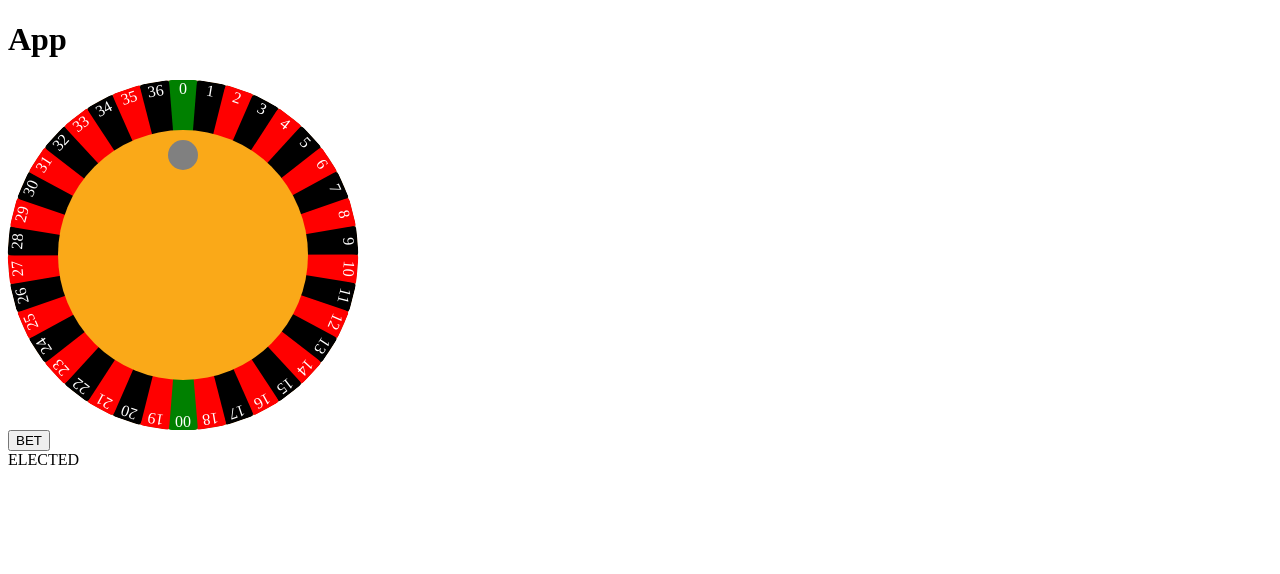
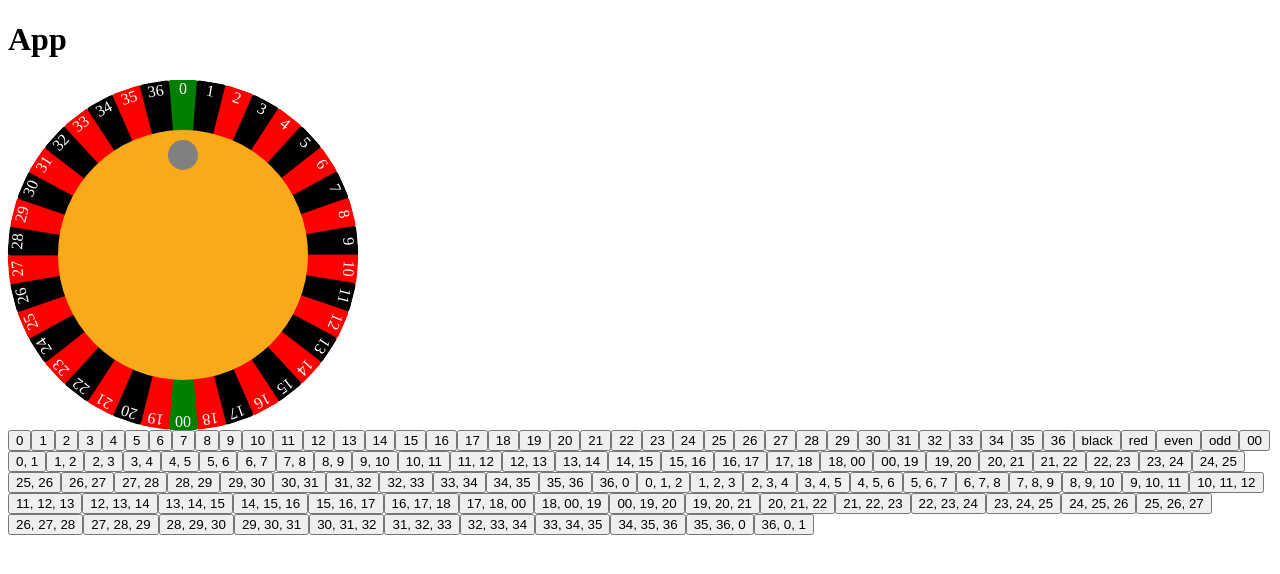
Before and after one commit to codetapacademy/all-on-red-with-react, a React (Create React App) app: page / in a window 1280 px wide. Shown: the top 574 px of the page. Built offline with nearby package versions, Linux system fonts and the light colour scheme.

Commit message:
feat: [psyhedeliq] display the elections on screen this closes #25

```diff
--- a/src/component/circle/circle.component.jsx
+++ b/src/component/circle/circle.component.jsx
@@ -5,6 +5,7 @@ import Sphere from '../sphere';
 import Elected from '../elected/elected.component';
 
 const Circle = () => {
+  const [elected, setElected] = useState(null);
   const [win, setWin] = useState({ animationPlayState: 'paused' });
   const length = 18;
   const numberSlotList = [
@@ -43,6 +44,10 @@ const Circle = () => {
     });
   };
 
+  const handleElect = (key, multiplier) => {
+    setElected({ key, multiplier });
+  };
+
   return (
     <StyledCircleWrapper>
       <StyledCircle side={350}>
@@ -51,8 +56,8 @@ const Circle = () => {
         ))}
       </StyledCircle>
       <Sphere win={win} />
-      <button onClick={bet}>BET</button>
-      <Elected numberSlotList={numberSlotList} />
+      {elected && <button onClick={bet}>Spin Roulette</button>}
+      <Elected numberSlotList={numberSlotList} handleElect={handleElect} />
     </StyledCircleWrapper>
   );
 };
--- a/src/component/elected/elected.component.jsx
+++ b/src/component/elected/elected.component.jsx
@@ -1,7 +1,7 @@
 import React from 'react';
 import { StyledElected } from './elected.style';
 
-const Elected = ({ numberSlotList }) => {
+const Elected = ({ numberSlotList, handleElect }) => {
   const election = {
     black: 1,
     red: 1,
@@ -39,7 +39,15 @@ const Elected = ({ numberSlotList }) => {
 
   console.log(election);
 
-  return <StyledElected>ELECTED</StyledElected>;
+  return (
+    <StyledElected>
+      {Object.keys(election).map(key => (
+        <button key={key} onClick={() => handleElect(key, election[key])}>
+          {key}
+        </button>
+      ))}
+    </StyledElected>
+  );
 };
 
 export default Elected;
```
